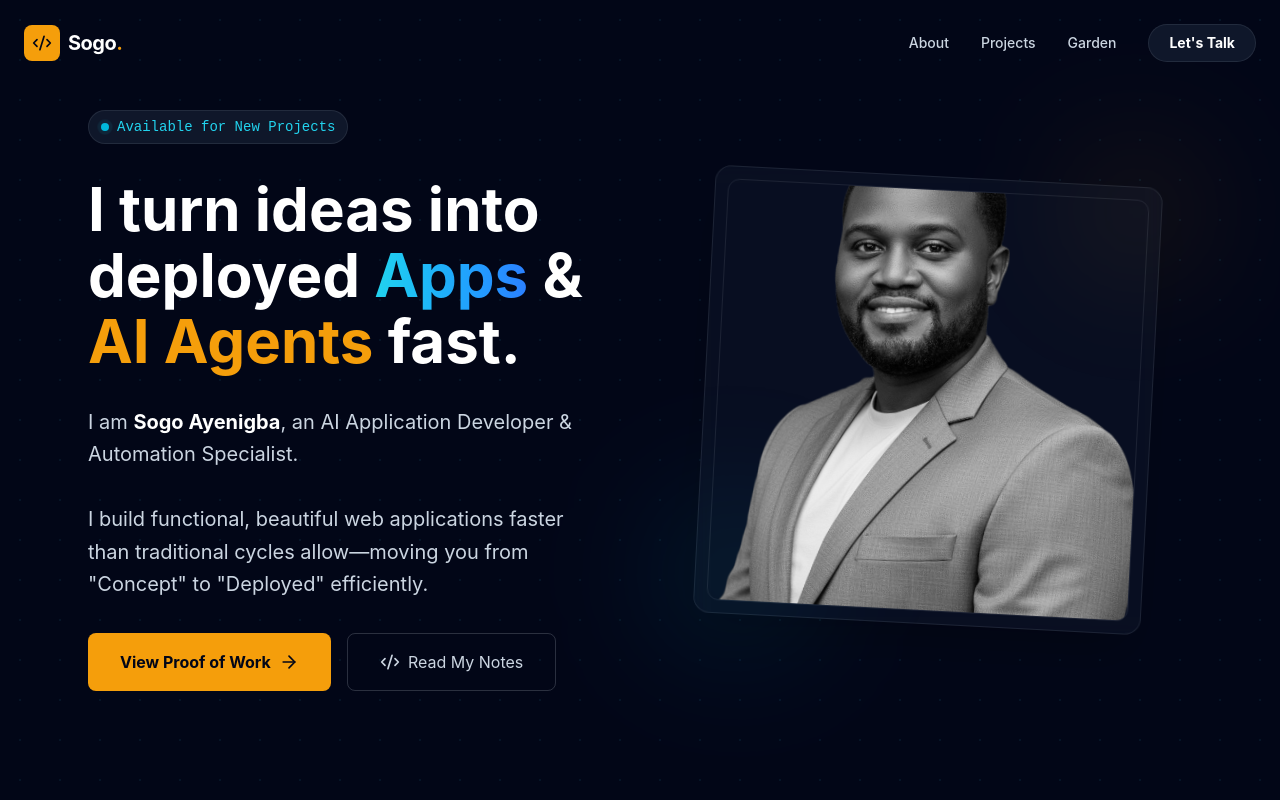
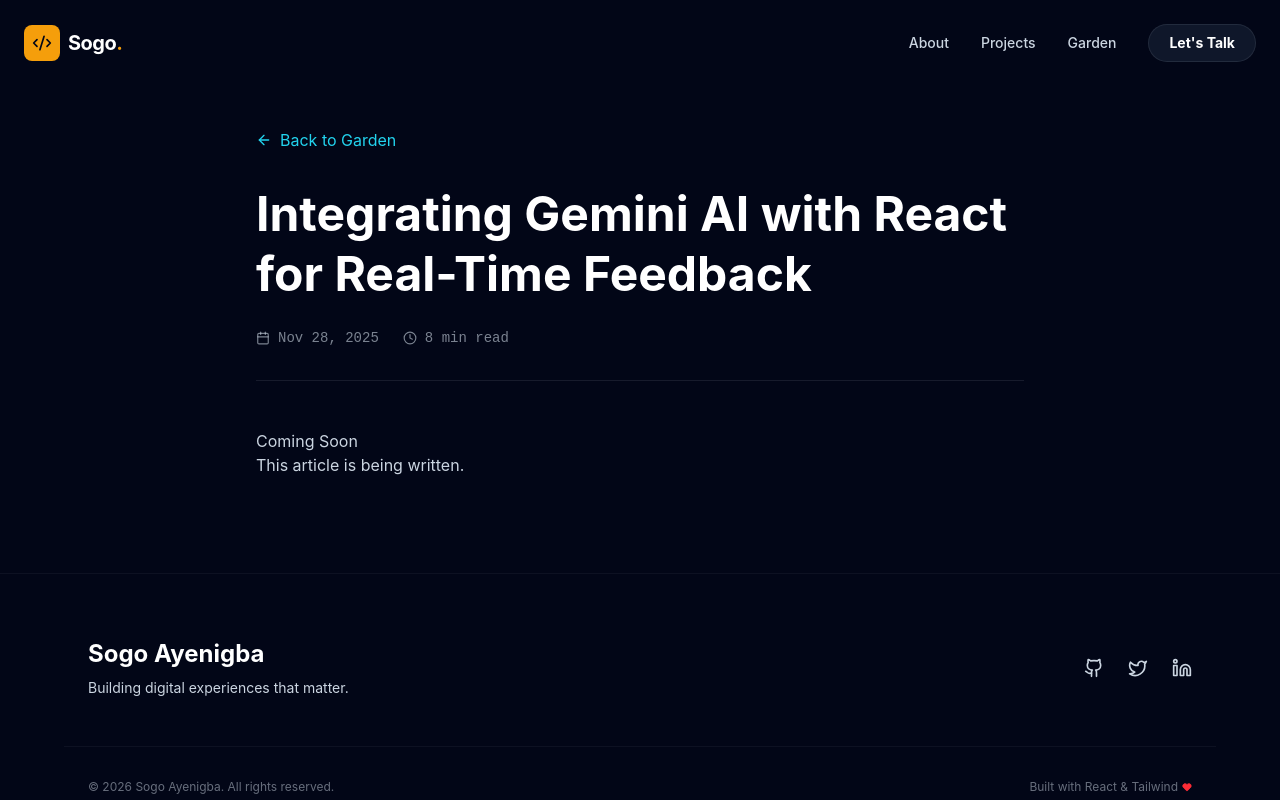
Before and after one commit to asejik/sogo-portfolio, a React (Vite) app: page /garden/gemini-react-integration in a window 1280 px wide. Shown: the top 800 px of the page. Built offline with nearby package versions, Linux system fonts and the light colour scheme.

Commit message:
fix: wrap App in BrowserRouter to resolve context error

```diff
--- a/package.json
+++ b/package.json
@@ -16,6 +16,7 @@
     "lucide-react": "^0.562.0",
     "react": "^19.2.0",
     "react-dom": "^19.2.0",
+    "react-markdown": "^10.1.0",
     "react-router-dom": "^7.12.0",
     "tailwind-merge": "^3.4.0",
     "tailwindcss": "^4.1.18"
--- a/src/App.tsx
+++ b/src/App.tsx
@@ -1,3 +1,4 @@
+import { BrowserRouter as Router, Routes, Route } from 'react-router-dom';
 import Navbar from './components/layout/Navbar';
 import Hero from './components/sections/Hero';
 import TechTicker from './components/sections/TechTicker';
@@ -7,12 +8,12 @@ import Garden from './components/sections/Garden';
 import Contact from './components/sections/Contact';
 import Footer from './components/layout/Footer';
 import ScrollToTop from './components/ui/ScrollToTop';
+import ArticleView from './pages/ArticleView';
 
-function App() {
-  return (
-    <div className="bg-sanctum-900 min-h-screen text-sanctum-300 selection:bg-gold-500/30">
+// The Main Landing Page Component
+const Home = () => (
+  <>
     <Navbar />
-
     <main>
       <Hero />
       <TechTicker />
@@ -21,10 +22,21 @@ function App() {
       <Garden />
       <Contact />
     </main>
-
     <Footer />
     <ScrollToTop />
+  </>
+);
+
+function App() {
+  return (
+    <Router>
+      <div className="bg-sanctum-900 min-h-screen text-sanctum-300 selection:bg-gold-500/30">
+        <Routes>
+          <Route path="/" element={<Home />} />
+          <Route path="/garden/:slug" element={<ArticleView />} />
+        </Routes>
       </div>
+    </Router>
   );
 }
 
--- a/src/components/sections/Garden.tsx
+++ b/src/components/sections/Garden.tsx
@@ -1,6 +1,6 @@
-import { motion } from 'framer-motion';
 import { ArrowRight, BookOpen } from 'lucide-react';
 import { articles } from '../../data/articles';
+import { Link } from 'react-router-dom';
 
 const Garden = () => {
   return (
@@ -20,14 +20,10 @@ const Garden = () => {
 
         {/* Articles List */}
         <div className="space-y-6">
-          {articles.map((article, index) => (
-            <motion.a
+          {articles.map((article) => (
+            <Link
+              to={`/garden/${article.slug}`} // Use the slug!
               key={article.id}
-              href={article.link}
-              initial={{ opacity: 0, x: -20 }}
-              whileInView={{ opacity: 1, x: 0 }}
-              viewport={{ once: true }}
-              transition={{ delay: index * 0.1 }}
               className="block group bg-sanctum-800/50 hover:bg-sanctum-800 border border-sanctum-300/10 hover:border-gold-500/30 rounded-2xl p-6 transition-all"
             >
               <div className="flex flex-col md:flex-row md:items-center justify-between gap-4">
@@ -49,7 +45,7 @@ const Garden = () => {
                   Read <ArrowRight size={16} className="group-hover:translate-x-1 transition-transform" />
                 </div>
               </div>
-            </motion.a>
+            </Link>
           ))}
         </div>
 
--- a/src/data/articles.ts
+++ b/src/data/articles.ts
@@ -1,39 +1,71 @@
 export interface Article {
   id: string;
+  slug: string; // The URL path (e.g., /garden/optimizing-canvas)
   title: string;
   excerpt: string;
   date: string;
   readTime: string;
   tags: string[];
-  link: string; // Internal route or external URL
+  content?: string; // The actual Markdown text
 }
 
 export const articles: Article[] = [
   {
     id: '1',
+    slug: 'optimizing-canvas',
     title: 'Optimizing HTML5 Canvas for High-Performance Rendering',
     excerpt: 'How I achieved 60FPS on the Aso Oke Configurator by using off-screen canvases and batch rendering techniques.',
     date: 'Dec 12, 2025',
     readTime: '5 min read',
     tags: ['Canvas', 'Performance', 'React'],
-    link: '#' // We can hook this up to a modal or page later
+    content: `
+# Optimizing HTML5 Canvas
+
+When building the **Aso Oke Configurator**, I hit a wall. Rendering thousands of individual threads caused the browser to stutter. Here is how I fixed it.
+
+## The Problem: Too Many Draw Calls
+
+Every time the user changed a pattern, I was clearing the entire canvas and redrawing 5,000+ lines.
+\`\`\`javascript
+// The slow way
+threads.forEach(thread => {
+  ctx.beginPath();
+  ctx.moveTo(thread.x, 0);
+  ctx.lineTo(thread.x, height);
+  ctx.stroke();
+});
+\`\`\`
+
+## The Solution: Offscreen Canvas
+
+I realized the weave pattern repeats. Instead of drawing it live, I drew the pattern *once* on a hidden canvas in memory, and then just stamped that image onto the screen.
+
+> "The fastest code is the code you never execute."
+
+### Key Takeaways
+1. Batch your draw calls.
+2. Use \`requestAnimationFrame\` loop.
+3. Cache complex static shapes.
+    `
   },
   {
     id: '2',
+    slug: 'gemini-react-integration',
     title: 'Integrating Gemini AI with React for Real-Time Feedback',
     excerpt: 'A deep dive into prompt engineering and stream handling when building the Scripture Copilot.',
     date: 'Nov 28, 2025',
     readTime: '8 min read',
     tags: ['AI', 'Gemini', 'Streaming'],
-    link: '#'
+    content: `# Coming Soon\n\nThis article is being written.`
   },
   {
     id: '3',
+    slug: 'simulated-live-audio',
     title: 'Building a "Simulated Live" Audio Engine',
     excerpt: 'The logic behind syncing pre-recorded sermons globally across different timezones for CLC Radio.',
     date: 'Nov 15, 2025',
     readTime: '6 min read',
     tags: ['Audio', 'Firebase', 'System Design'],
-    link: '#'
+    content: `# Coming Soon\n\nThis article is being written.`
   }
 ];
--- /dev/null
+++ b/src/pages/ArticleView.tsx
@@ -0,0 +1,56 @@
+import { useParams, Link } from 'react-router-dom';
+import ReactMarkdown from 'react-markdown';
+import { ArrowLeft, Calendar, Clock } from 'lucide-react';
+import { articles } from '../data/articles';
+import Navbar from '../components/layout/Navbar';
+import Footer from '../components/layout/Footer';
+
+const ArticleView = () => {
+  const { slug } = useParams();
+  const article = articles.find((a) => a.slug === slug);
+
+  if (!article) {
+    return (
+      <div className="min-h-screen bg-sanctum-900 text-white flex items-center justify-center">
+        <div className="text-center">
+          <h1 className="text-4xl font-bold mb-4">404</h1>
+          <p className="mb-8 text-sanctum-300">Article not found.</p>
+          <Link to="/" className="text-gold-500 hover:underline">Go Home</Link>
+        </div>
+      </div>
+    );
+  }
+
+  return (
+    <div className="bg-sanctum-900 min-h-screen text-sanctum-300 selection:bg-gold-500/30">
+      <Navbar />
+
+      <main className="pt-32 pb-24 px-6">
+        <article className="max-w-3xl mx-auto">
+          {/* Header */}
+          <Link to="/#garden" className="inline-flex items-center gap-2 text-cyan-400 mb-8 hover:underline">
+            <ArrowLeft size={16} /> Back to Garden
+          </Link>
+
+          <h1 className="text-4xl md:text-5xl font-bold text-white mb-6 leading-tight">
+            {article.title}
+          </h1>
+
+          <div className="flex gap-6 text-sm font-mono text-sanctum-300/60 mb-12 border-b border-sanctum-300/10 pb-8">
+            <span className="flex items-center gap-2"><Calendar size={14} /> {article.date}</span>
+            <span className="flex items-center gap-2"><Clock size={14} /> {article.readTime}</span>
+          </div>
+
+          {/* Markdown Content */}
+          <div className="prose prose-invert prose-lg max-w-none prose-headings:text-white prose-a:text-gold-500 prose-code:text-cyan-400 prose-pre:bg-sanctum-800 prose-pre:border prose-pre:border-sanctum-300/10">
+            <ReactMarkdown>{article.content || 'Content coming soon...'}</ReactMarkdown>
+          </div>
+        </article>
+      </main>
+
+      <Footer />
+    </div>
+  );
+};
+
+export default ArticleView;
```
Also changed, not shown: 2 other files (tests, documents, lock files or other folders). Lines whose indentation alone changed are shown as unchanged.
